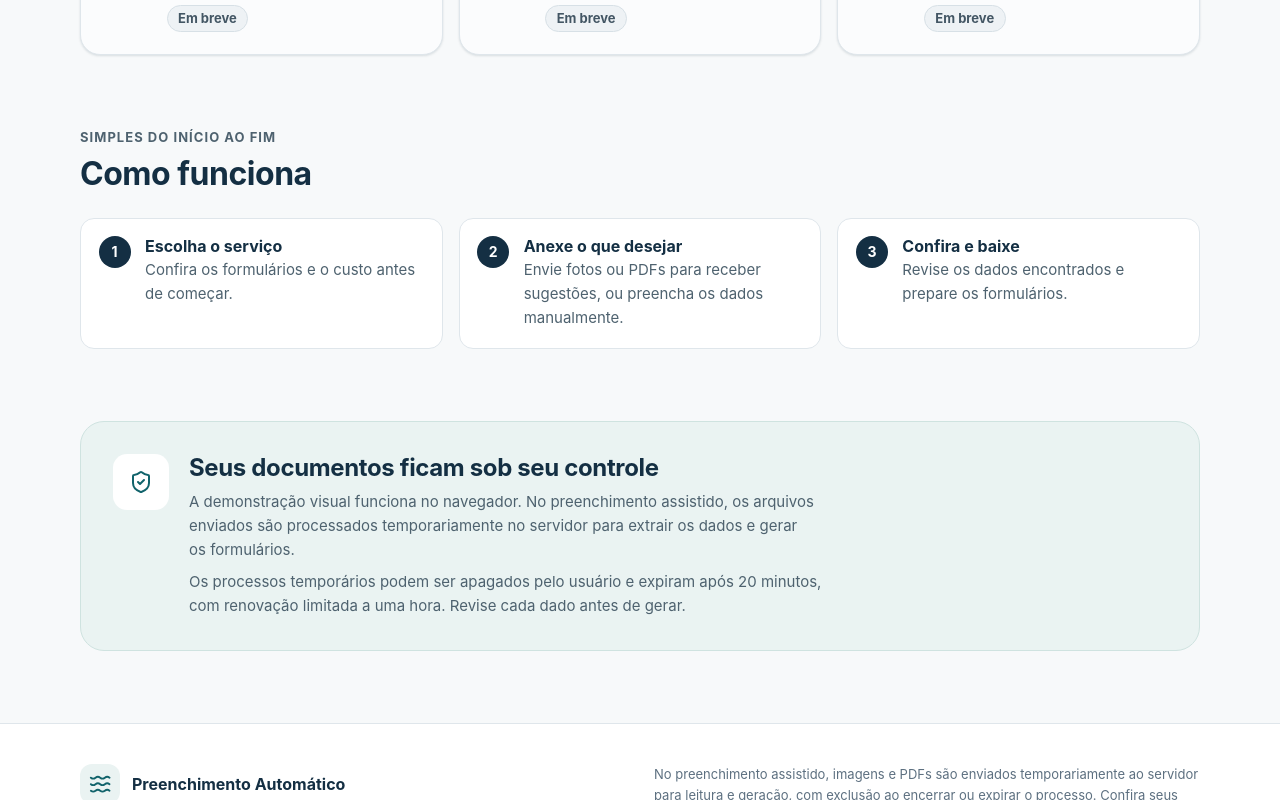
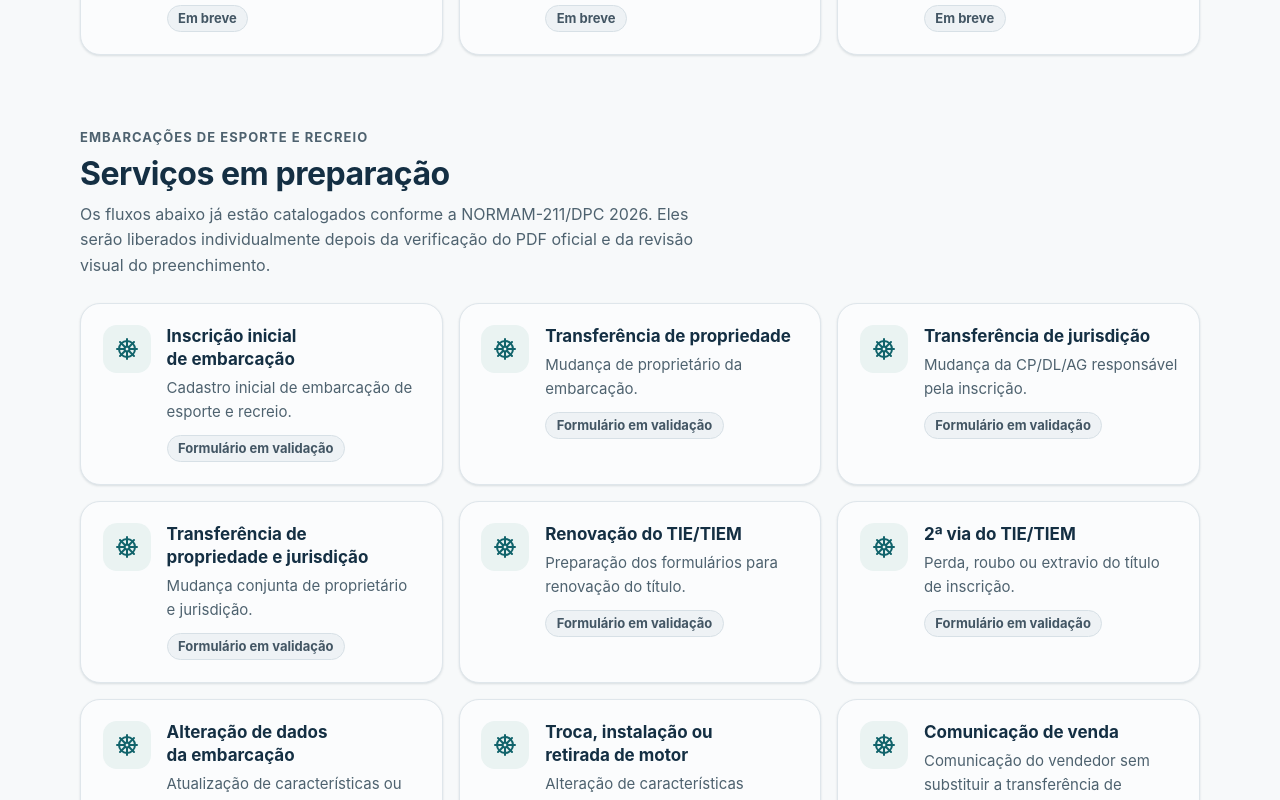
Before and after one commit to matheusdebrito/preenchimento-automatico, a React (Vite) app in the folder frontend/: page / in a window 1280 px wide. Shown: the part 1000-1800 px from the top of the page. Built offline with nearby package versions, Linux system fonts and the light colour scheme; no server answers.

Commit message:
feat(frontend): show NORMAM-211 service roadmap safely

```diff
--- a/frontend/src/pages/HomePage.tsx
+++ b/frontend/src/pages/HomePage.tsx
@@ -5,7 +5,7 @@ import { AppFooter } from '../components/layout/AppFooter';
 import { AppHeader } from '../components/layout/AppHeader';
 import { Badge } from '../components/ui/Badge';
 import { Button } from '../components/ui/Button';
-import { SERVICE_CATEGORIES } from '../data/catalog';
+import { PLANNED_VESSEL_SERVICES, SERVICE_CATEGORIES } from '../data/catalog';
 import { api } from '../lib/api';
 import type { LiveService } from '../lib/api';
 import { useDocumentTitle } from '../hooks/useDocumentTitle';
@@ -127,6 +127,36 @@ export function HomePage() {
           </div>
         </section>
 
+        <section className="home-section home-section--flush-top" aria-labelledby="vessel-services-title">
+          <div className="container">
+            <div className="section-heading">
+              <p className="eyebrow">Embarcações de esporte e recreio</p>
+              <h2 id="vessel-services-title">Serviços em preparação</h2>
+              <p>
+                Os fluxos abaixo já estão catalogados conforme a NORMAM-211/DPC 2026.
+                Eles serão liberados individualmente depois da verificação do PDF oficial
+                e da revisão visual do preenchimento.
+              </p>
+            </div>
+            <div className="category-grid">
+              {PLANNED_VESSEL_SERVICES.map((service) => (
+                <article key={service.id} className="category-card category-card--soon">
+                  <span className="icon-badge" aria-hidden="true">
+                    <ShipWheel />
+                  </span>
+                  <div className="category-card__content">
+                    <h3 className="category-card__title">{service.title}</h3>
+                    <p className="category-card__description">{service.summary}</p>
+                    <div className="category-card__meta">
+                      <Badge tone="soon">Formulário em validação</Badge>
+                    </div>
+                  </div>
+                </article>
+              ))}
+            </div>
+          </div>
+        </section>
+
         <section className="home-section home-section--flush-top" aria-labelledby="how-title">
           <div className="container">
             <div className="section-heading">
```
